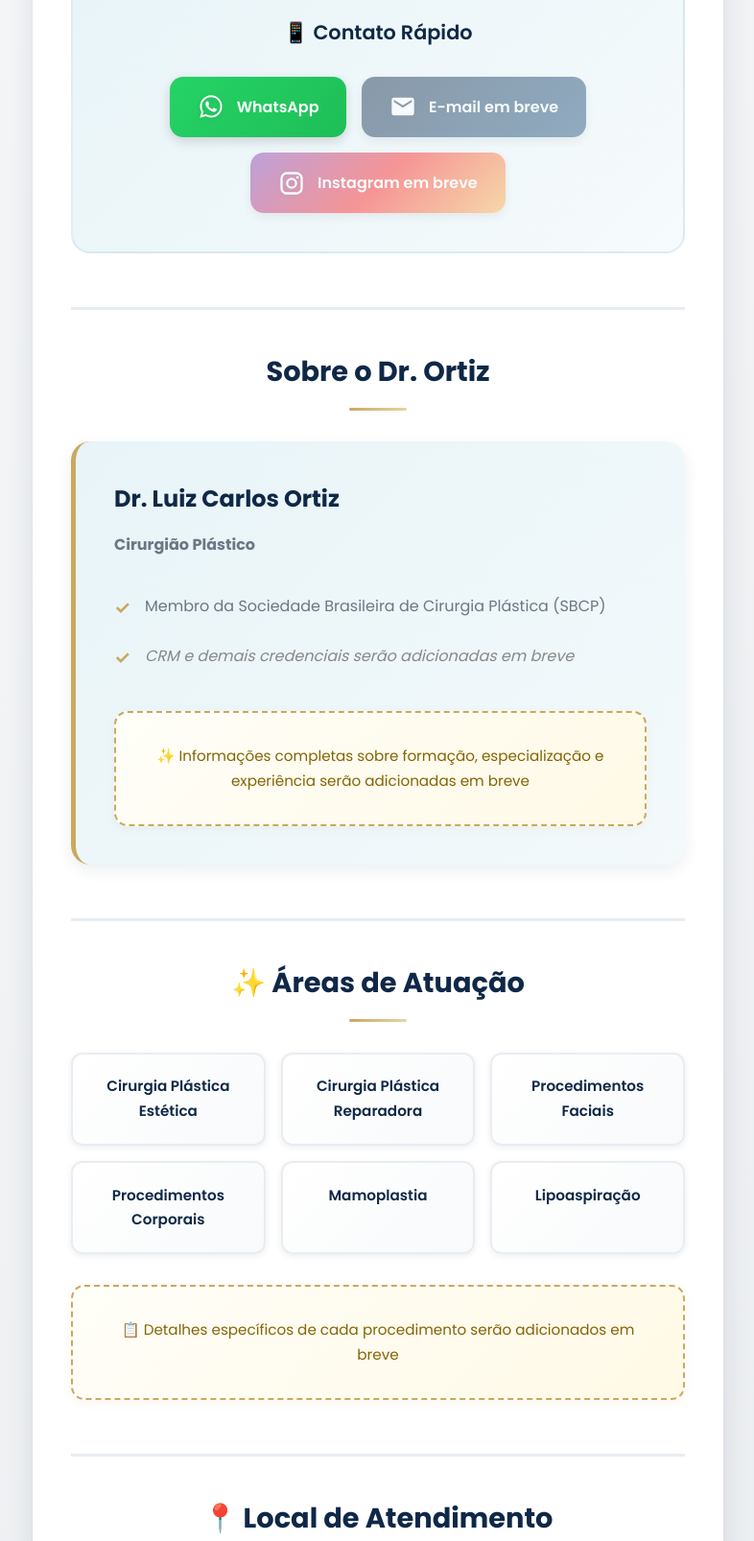
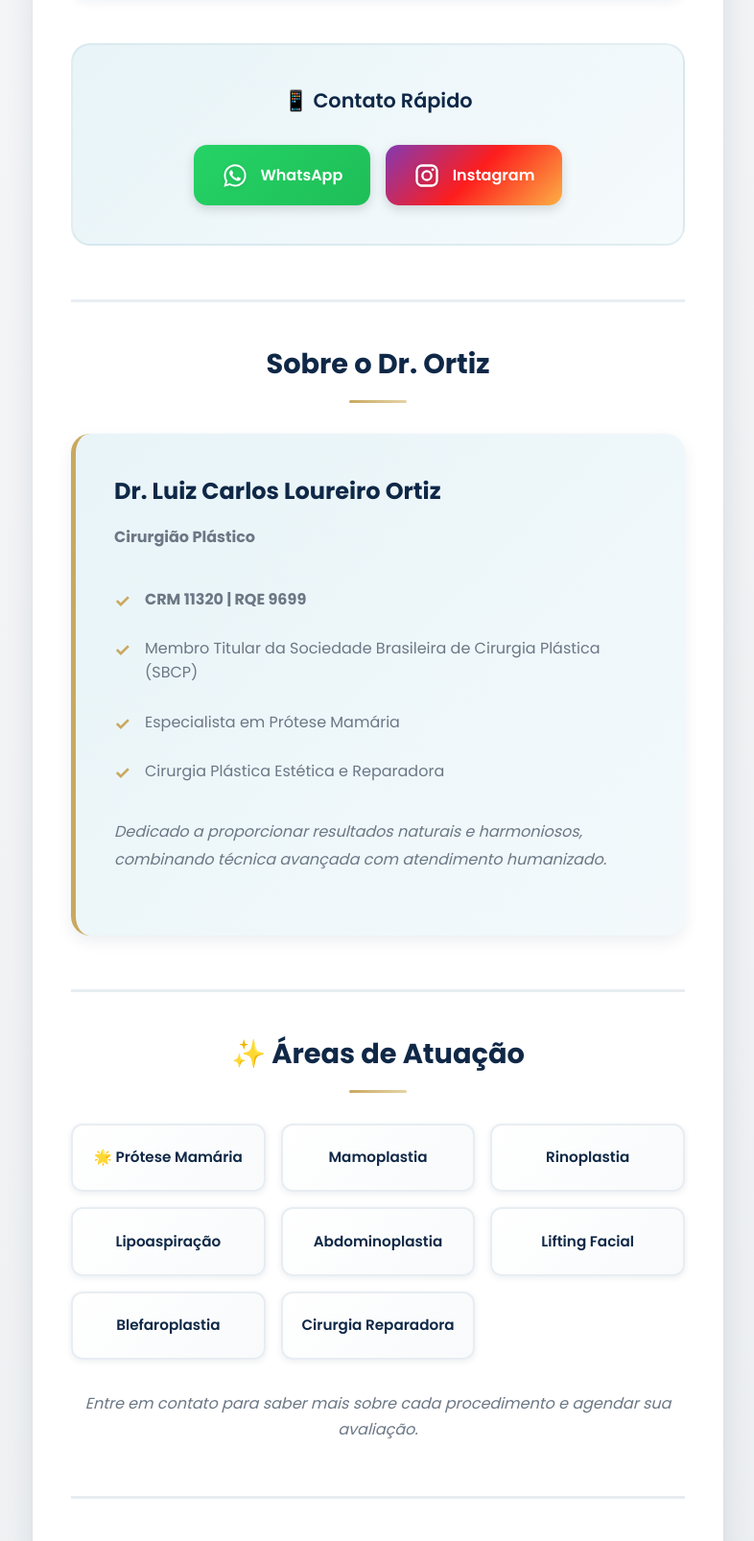
Before and after one commit to occydefi/dr-luiz-ortiz, a website: page index.html in a window 1280 px wide. Shown: the part 1194-2800 px from the top of the page at 96% size, without its empty margins (246-1032 px from the left). Drawn offline with Linux system fonts and the light colour scheme; a web font is replaced by a local one.

Commit message:
Site completo - todas informações do Instagram adicionadas

```diff
--- a/index.html
+++ b/index.html
@@ -19,14 +19,15 @@
             </div>
 
             <!-- Nome e Título -->
-            <h1>Dr. Luiz Carlos Ortiz</h1>
+            <h1>Dr. Luiz Carlos Loureiro Ortiz</h1>
             <p class="subtitle">Cirurgião Plástico</p>
             <p class="tagline">Transformando sonhos em realidade com técnica e arte ✨</p>
 
             <!-- Badges -->
             <div class="badges">
-                <span class="badge">Cirurgia Plástica Estética</span>
-                <span class="badge">Cirurgia Plástica Reparadora</span>
+                <span class="badge">Membro Titular SBCP</span>
+                <span class="badge">Especialista em Prótese Mamária</span>
+                <span class="badge">CRM 11320 | RQE 9699</span>
             </div>
         </div>
 
@@ -69,17 +70,11 @@
                     </svg>
                     <span>WhatsApp</span>
                 </a>
-                <a href="#" class="contact-btn email disabled">
-                    <svg viewBox="0 0 24 24" width="28" height="28">
-                        <path fill="currentColor" d="M20,8L12,13L4,8V6L12,11L20,6M20,4H4C2.89,4 2,4.89 2,6V18A2,2 0 0,0 4,20H20A2,2 0 0,0 22,18V6C22,4.89 21.1,4 20,4Z" />
-                    </svg>
-                    <span>E-mail em breve</span>
-                </a>
-                <a href="#" class="contact-btn instagram disabled">
+                <a href="https://instagram.com/drluizcarlosloureiroortiz" class="contact-btn instagram" target="_blank">
                     <svg viewBox="0 0 24 24" width="28" height="28">
                         <path fill="currentColor" d="M7.8,2H16.2C19.4,2 22,4.6 22,7.8V16.2A5.8,5.8 0 0,1 16.2,22H7.8C4.6,22 2,19.4 2,16.2V7.8A5.8,5.8 0 0,1 7.8,2M7.6,4A3.6,3.6 0 0,0 4,7.6V16.4C4,18.39 5.61,20 7.6,20H16.4A3.6,3.6 0 0,0 20,16.4V7.6C20,5.61 18.39,4 16.4,4H7.6M17.25,5.5A1.25,1.25 0 0,1 18.5,6.75A1.25,1.25 0 0,1 17.25,8A1.25,1.25 0 0,1 16,6.75A1.25,1.25 0 0,1 17.25,5.5M12,7A5,5 0 0,1 17,12A5,5 0 0,1 12,17A5,5 0 0,1 7,12A5,5 0 0,1 12,7M12,9A3,3 0 0,0 9,12A3,3 0 0,0 12,15A3,3 0 0,0 15,12A3,3 0 0,0 12,9Z" />
                     </svg>
-                    <span>Instagram em breve</span>
+                    <span>Instagram</span>
                 </a>
             </div>
         </div>
@@ -88,17 +83,19 @@
         <div id="sobre" class="section">
             <h2>Sobre o Dr. Ortiz</h2>
             <div class="sobre-card">
-                <h3>Dr. Luiz Carlos Ortiz</h3>
+                <h3>Dr. Luiz Carlos Loureiro Ortiz</h3>
                 <p><strong>Cirurgião Plástico</strong></p>
 
                 <ul>
-                    <li>Membro da Sociedade Brasileira de Cirurgia Plástica (SBCP)</li>
-                    <li><em>CRM e demais credenciais serão adicionadas em breve</em></li>
+                    <li><strong>CRM 11320 | RQE 9699</strong></li>
+                    <li>Membro Titular da Sociedade Brasileira de Cirurgia Plástica (SBCP)</li>
+                    <li>Especialista em Prótese Mamária</li>
+                    <li>Cirurgia Plástica Estética e Reparadora</li>
                 </ul>
 
-                <div class="info-placeholder">
-                    <p>✨ Informações completas sobre formação, especialização e experiência serão adicionadas em breve</p>
-                </div>
+                <p style="margin-top: 1.5rem; font-style: italic; color: #6B7785;">
+                    Dedicado a proporcionar resultados naturais e harmoniosos, combinando técnica avançada com atendimento humanizado.
+                </p>
             </div>
         </div>
 
@@ -106,30 +103,32 @@
         <div id="procedimentos" class="section">
             <h2>✨ Áreas de Atuação</h2>
             <div class="areas-grid">
-                <div class="area-item">Cirurgia Plástica Estética</div>
-                <div class="area-item">Cirurgia Plástica Reparadora</div>
-                <div class="area-item">Procedimentos Faciais</div>
-                <div class="area-item">Procedimentos Corporais</div>
+                <div class="area-item">🌟 Prótese Mamária</div>
                 <div class="area-item">Mamoplastia</div>
+                <div class="area-item">Rinoplastia</div>
                 <div class="area-item">Lipoaspiração</div>
+                <div class="area-item">Abdominoplastia</div>
+                <div class="area-item">Lifting Facial</div>
+                <div class="area-item">Blefaroplastia</div>
+                <div class="area-item">Cirurgia Reparadora</div>
             </div>
-            <div class="info-placeholder">
-                <p>📋 Detalhes específicos de cada procedimento serão adicionados em breve</p>
-            </div>
+            <p style="text-align: center; margin-top: 2rem; color: #6B7785; font-style: italic;">
+                Entre em contato para saber mais sobre cada procedimento e agendar sua avaliação.
+            </p>
         </div>
 
-        <!-- Local de Atendimento (placeholder) -->
+        <!-- Local de Atendimento -->
         <div class="section">
             <h2>📍 Local de Atendimento</h2>
 
             <div class="location-card">
-                <h3>Consultório</h3>
-                <p>📍 <em>Endereço será adicionado em breve</em></p>
-                <p>🏙️ Porto Alegre - RS (região a confirmar)</p>
-            </div>
-
-            <div class="info-placeholder">
-                <p>📌 Informações completas sobre endereço, horários e como chegar serão adicionadas em breve</p>
+                <h3>Consultório - Porto Alegre/RS</h3>
+                <p>📍 <strong>Rua Tobias da Silva, 267 - Sala 302</strong></p>
+                <p>🏙️ Porto Alegre - Rio Grande do Sul</p>
+                <p style="margin-top: 1rem;">📞 <strong>WhatsApp:</strong> (51) 99963-2770</p>
+                <a href="https://wa.me/5551999632770?text=Olá!%20Gostaria%20de%20agendar%20uma%20consulta" class="mini-button" target="_blank">
+                    Agendar Consulta via WhatsApp
+                </a>
             </div>
         </div>
 
@@ -138,8 +137,10 @@
 
         <!-- Footer -->
         <footer>
-            <p>© 2026 Dr. Luiz Carlos Ortiz</p>
-            <p class="small">Cirurgião Plástico • Membro SBCP</p>
+            <p>© 2026 Dr. Luiz Carlos Loureiro Ortiz</p>
+            <p class="small">Cirurgião Plástico • CRM 11320 | RQE 9699 • Membro Titular SBCP</p>
+            <p class="small" style="margin-top: 0.5rem;">📍 Rua Tobias da Silva, 267 - Sala 302, Porto Alegre/RS</p>
+            <p class="small">📱 (51) 99963-2770</p>
             <p class="dev-credit">Site desenvolvido por Occy 🧌</p>
         </footer>
     </div>
```
